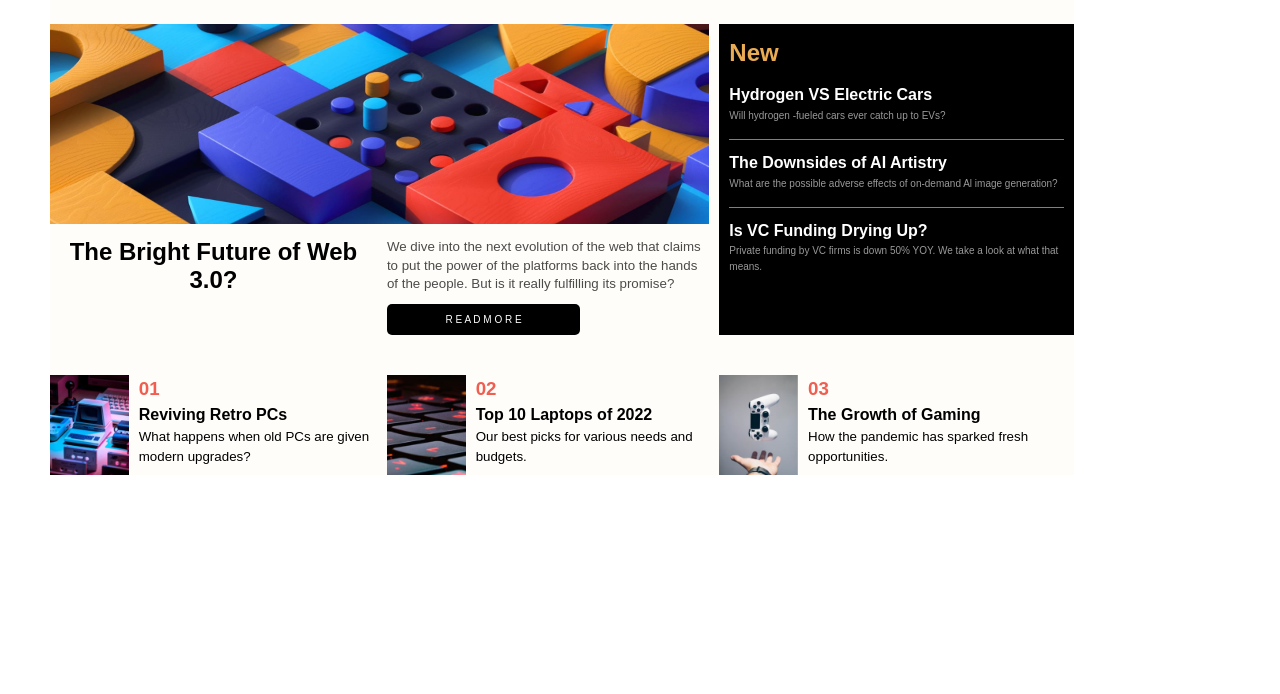
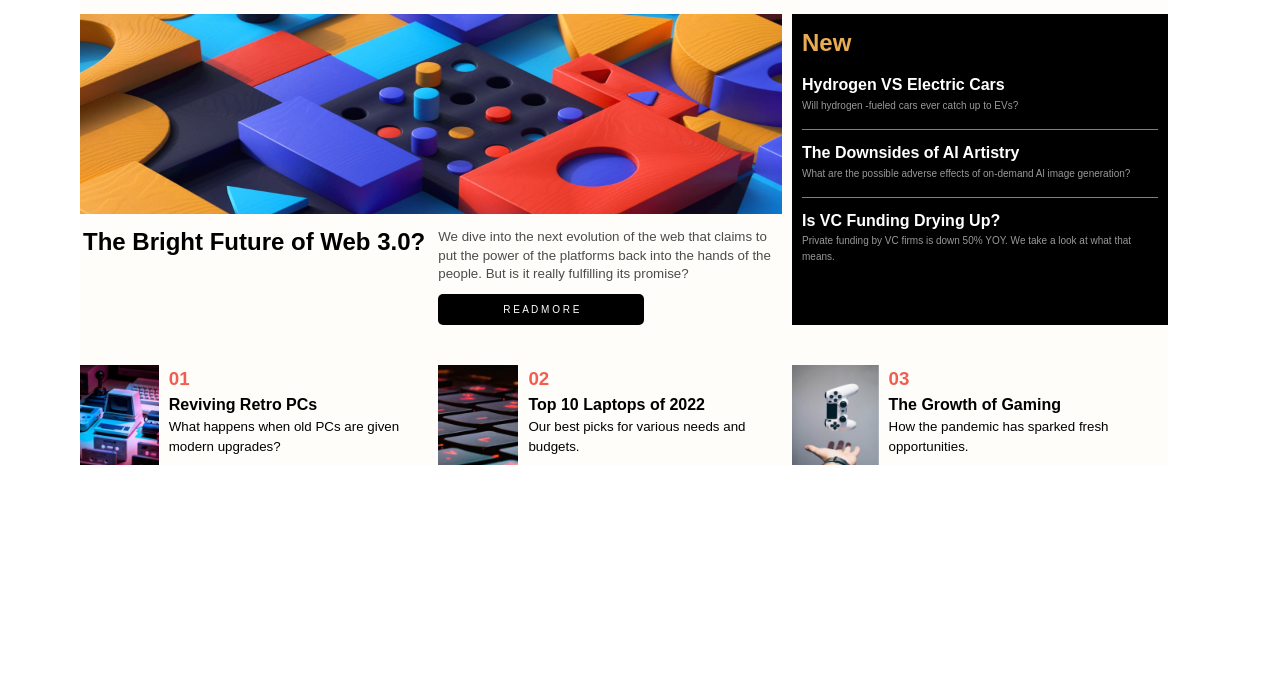
Before and after one commit to 21A91A1246/News-Home-Page, a plain HTML site: page index.html in a window 1280 px wide. Shown: the part 106-800 px from the top of the page. Drawn offline with Linux system fonts and the light colour scheme.

Commit message:
Update style.css

```diff
--- a/style.css
+++ b/style.css
@@ -5,11 +5,10 @@
     border: 0;
 }
 body{
-    width: 80%;
-    border: 4%;
+    width: 85%;
     font-family: sans-serif;
-    margin: 50px;
-
+    align-content: center;
+    margin-left: 5rem;
 }
 nav{
     display: flex;
@@ -75,6 +74,11 @@ nav a:hover{
 .box-4{
     grid-row: 2/2;
     grid-column: 2/3;
+}
+.box-4 button:hover{
+    background-color: hsl(35, 77%, 62%);
+    color: black;
+    font-weight: 600;
 }
 .box-5{
     display: flex;
```
